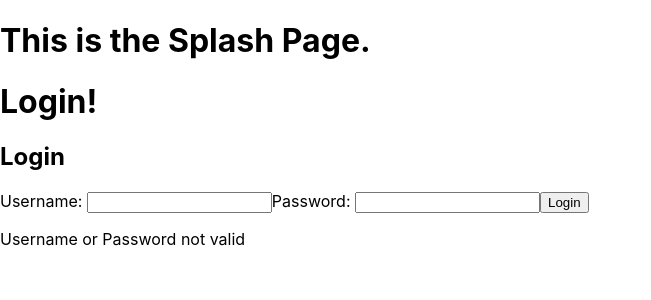
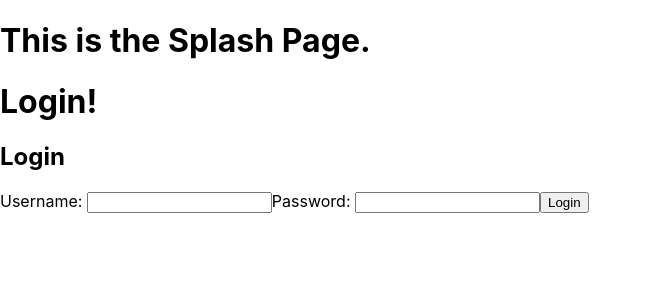
Before and after one commit to Lambda-Secret-Family-Recipes-5/client, a React (Create React App) app: page /login in a window 1280 px wide. Shown: the top 300 px of the page, without its empty margins (0-651 px from the left). Built offline with nearby package versions, Linux system fonts and the light colour scheme.

Commit message:
Login Component Cleanup

```diff
--- a/src/components/Login.js
+++ b/src/components/Login.js
@@ -31,12 +31,8 @@ const Login = () => {
           .catch(err=>{
         console.log(err);
       });
-      // if (userLogin.username === "" || userLogin.password  === "") {
-      //   return "Username or Password not valid"
-      //  }
     };
 
-  const error = ((userLogin.username === "") || (userLogin.password === "")) &&  "Username or Password not valid"
 
   return (
     <div>
@@ -67,8 +63,6 @@ const Login = () => {
         </form>
 
       </div>
-
-      <p data-testid="errorMessage" className="error">{error}</p>
     </div>
   );
 };
```
